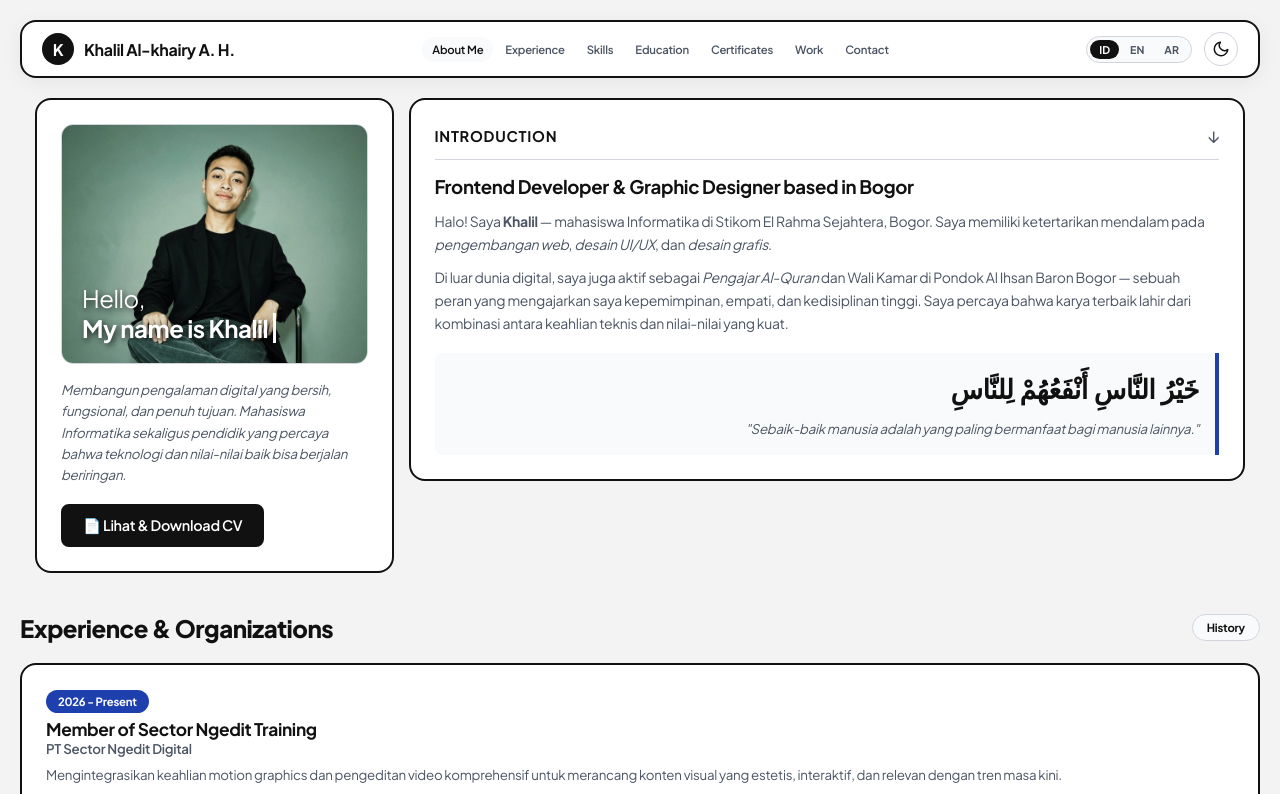
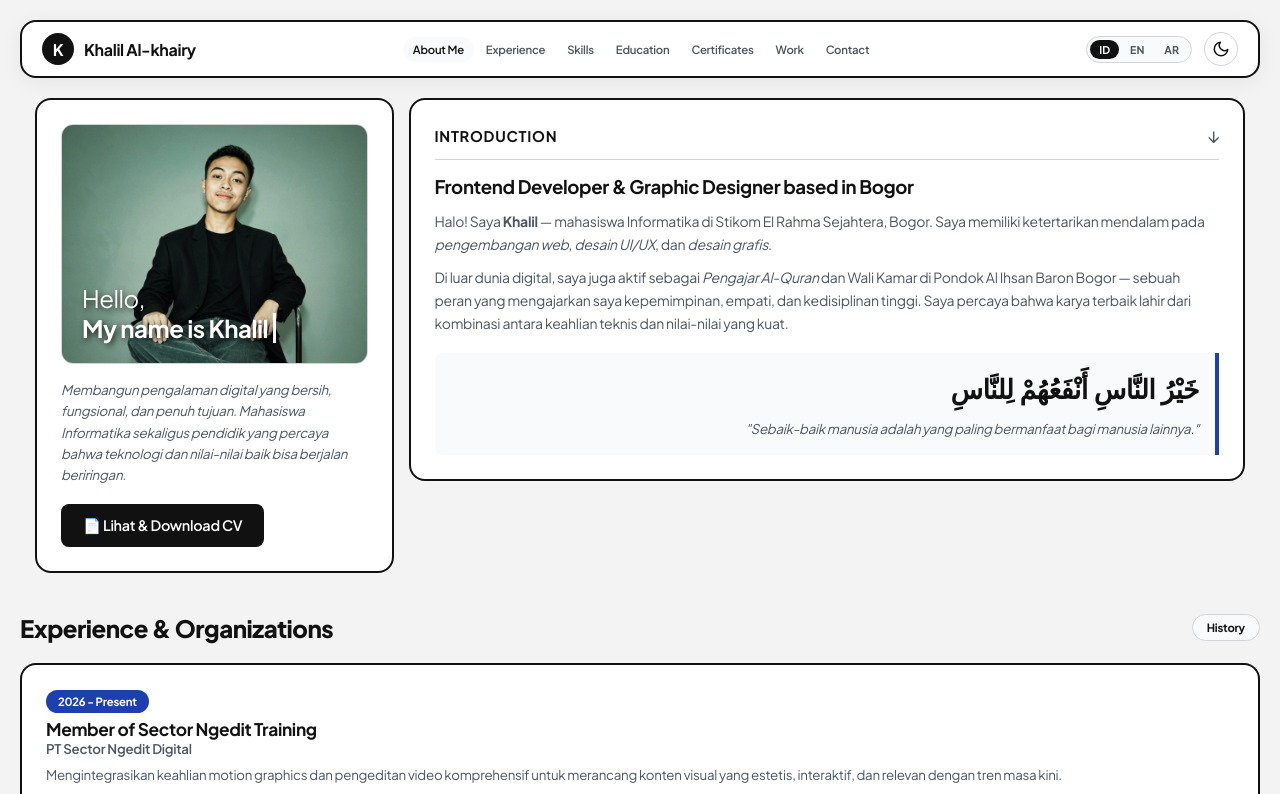
Before and after one commit to khalil16-png/PROJECT_AKHIR_SEMESTER_II_3, a plain HTML site: page index.html in a window 1280 px wide. Shown: the top 794 px of the page. Drawn offline with Linux system fonts and the light colour scheme.

Commit message:
Hapus sebagian nama

```diff
--- a/index.html
+++ b/index.html
@@ -17,7 +17,7 @@
         <div class="nav-container">
             <div class="logo-brand">
                 <span class="avatar-circle">K</span>
-                <span class="brand-name">Khalil Al-khairy A. H.</span>
+                <span class="brand-name">Khalil Al-khairy</span>
             </div>
 
             <div class="hamburger" id="hamburger-menu">
```
